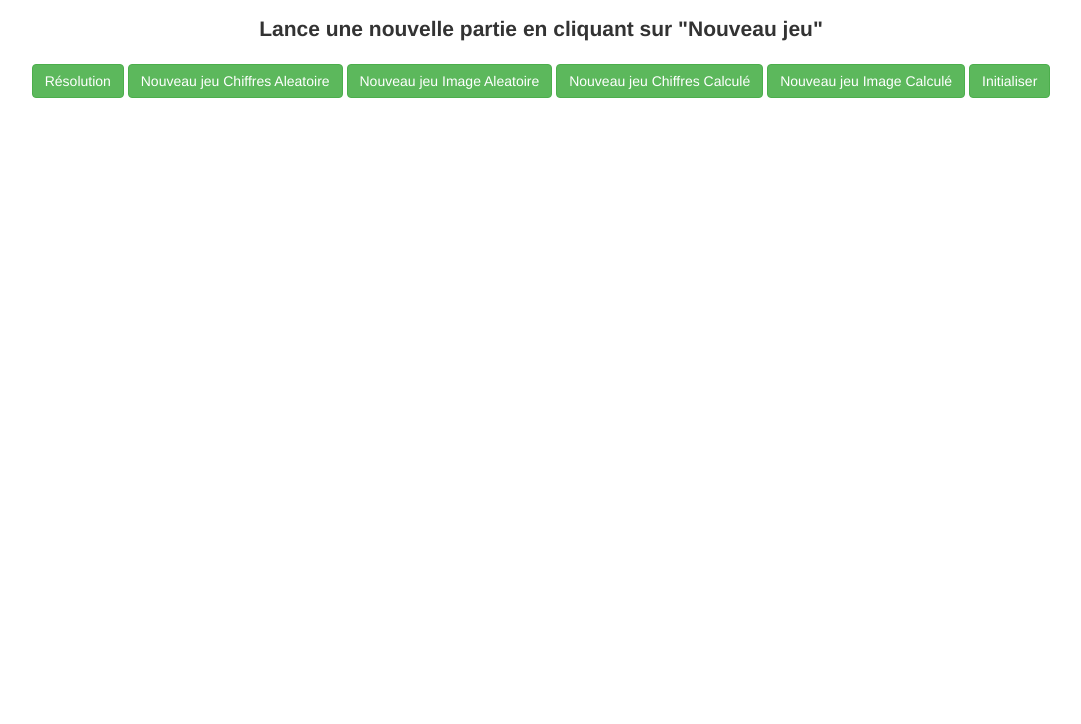
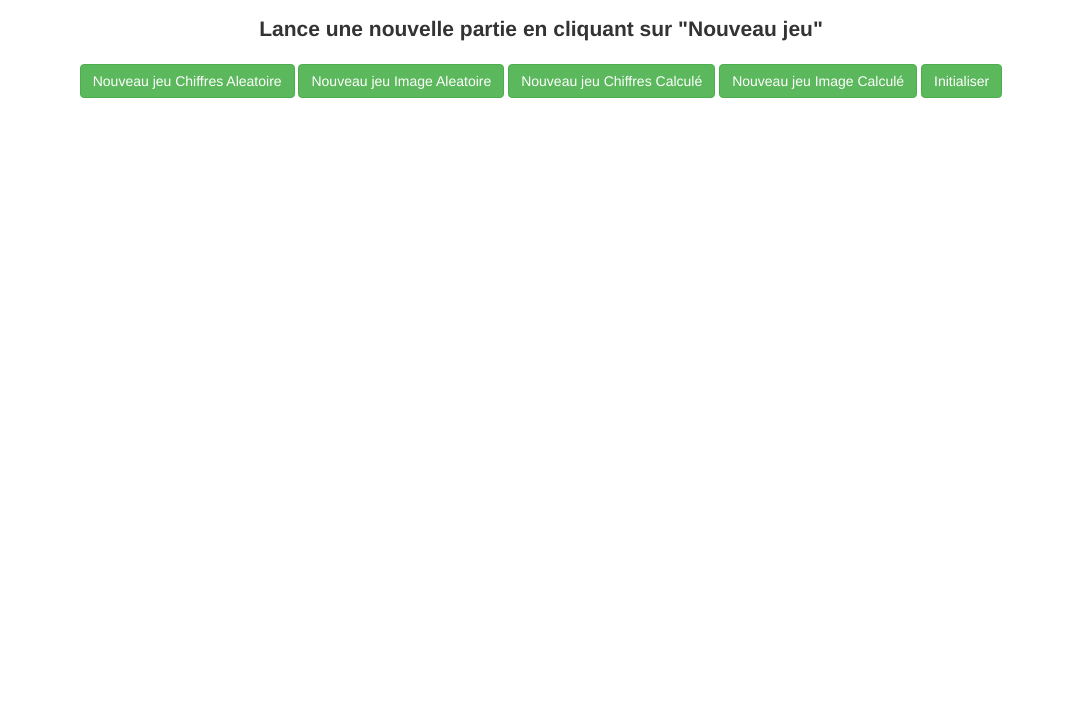
Before and after one commit to Ser-Custodio/AlgoTaquin, a plain HTML site: page index.html in a window 1280 px wide. Shown: the part 76-800 px from the top of the page, without its empty margins (99-1180 px from the left). Drawn offline with nearby package versions, Linux system fonts and the light colour scheme.

Commit message:
affichage du bouton resolution juste pour les melanges calculés

```diff
--- a/index.js
+++ b/index.js
@@ -38,25 +38,6 @@ let boardInitial = [
     {x: 3, y: 3, value: 15, id: 16}
 ];
 
-//Plateau de jeu gagnant
-let boardGagnant = [
-    {x: 0, y: 0, value: 1, id: 1},
-    {x: 0, y: 1, value: 2, id: 2},
-    {x: 0, y: 2, value: 3, id: 3},
-    {x: 0, y: 3, value: 4, id: 4},
-    {x: 1, y: 0, value: 5, id: 5},
-    {x: 1, y: 1, value: 6, id: 6},
-    {x: 1, y: 2, value: 7, id: 7},
-    {x: 1, y: 3, value: 8, id: 8},
-    {x: 2, y: 0, value: 9, id: 9},
-    {x: 2, y: 1, value: 10, id: 10},
-    {x: 2, y: 2, value: 11, id: 11},
-    {x: 2, y: 3, value: 12, id: 12},
-    {x: 3, y: 0, value: 13, id: 13},
-    {x: 3, y: 1, value: 14, id: 14},
-    {x: 3, y: 2, value: 15, id: 15},
-    {x: 3, y: 3, value: "V", id: 16}
-];
 //Type de case : chiffre ou image
 let typeCase;
 let tableauGagnant = [[1,2,3,4],[5,6,7,8],[9,10,11,12],[13,14,15,"V"]];
@@ -64,25 +45,18 @@
 let tableauJeu = [];
 //Déterminer le nombre de mouvements
 let nbMouv = 23;
-
 //Profondeur maximum (nb de permutations)
 let max_depth = 0;
-//Tableau contenant les déplacements à effectuer
-// let moves = [];
-//Tableau contenant la meilleure solution pour résoudre le taquin
-let best_moves = [];
-//Nb minimum de mouvements
-let best_depth = max_depth;
-
 
 
 $(document).ready(function () {
-
+    $('.resolution').hide();
     //Lorsque l'on click sur le bouton newgame générer une nouvelle partie
     $(".newgameChiffres").click(function () {
         $('.titreSolution').hide();
         $('.solution').hide();
         $('.winner').hide();
+        $('.resolution').hide();
         //Afficher le plateau de jeu
         deleteTable();
         //Générer un tableau de valeurs aléatoires
@@ -109,6 +83,7 @@ $(document).ready(function () {
         $('.titreSolution').hide();
         $('.solution').hide();
         $('.winner').hide();
+        $('.resolution').show();
         //Afficher le plateau de jeu
         deleteTable();
 
@@ -165,7 +140,7 @@ $(document).ready(function () {
         $('.titreSolution').hide();
         $('.solution').hide();
         $('.winner').hide();
-
+        $('.resolution').show();
         //Afficher le plateau de jeu
         deleteTable();
         //Générer un tableau de mouvements obligatoires
--- a/main.css
+++ b/main.css
@@ -68,6 +68,7 @@ body{
     display: none;
 }
 
+
 .winner{
     display: none;
     width: 100%;
```
